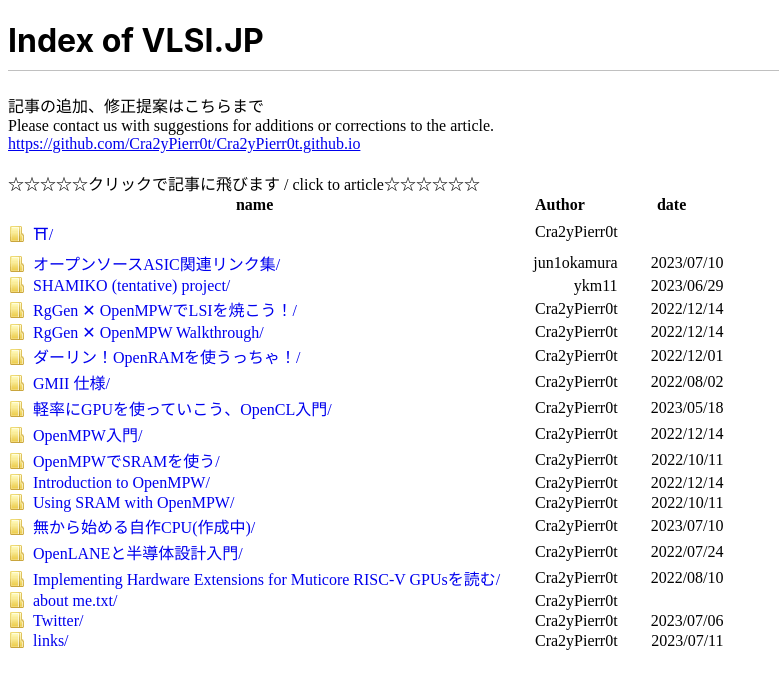
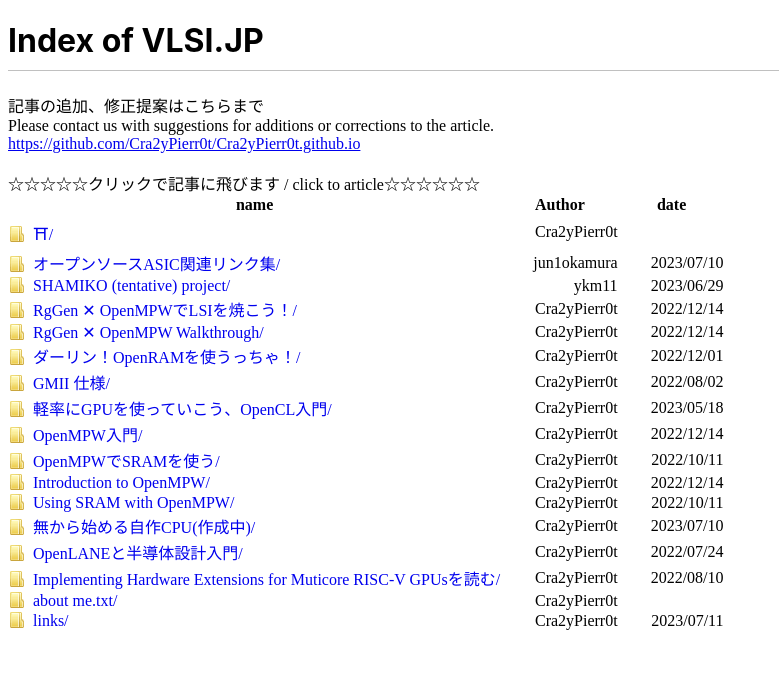
Before and after one commit to Cra2yPierr0t/Cra2yPierr0t.github.io, a Jekyll site: the page built from index.html, in a window 1280 px wide. Shown: the top 689 px of the page, without its empty margins (0-779 px from the left). Built offline with Jekyll 4.4.1, drawn with Linux system fonts in a browser that asks for light colours.

Commit message:
hide twitter

```diff
--- a/_data/article_list.yml
+++ b/_data/article_list.yml
@@ -79,11 +79,6 @@
   date:
   link: about.html
 
-- title: Twitter
-  author: Cra2yPierr0t
-  date: 2023/07/06
-  link: twitter.html
-
 - title: links
   author: Cra2yPierr0t
   date: 2023/07/11
```
